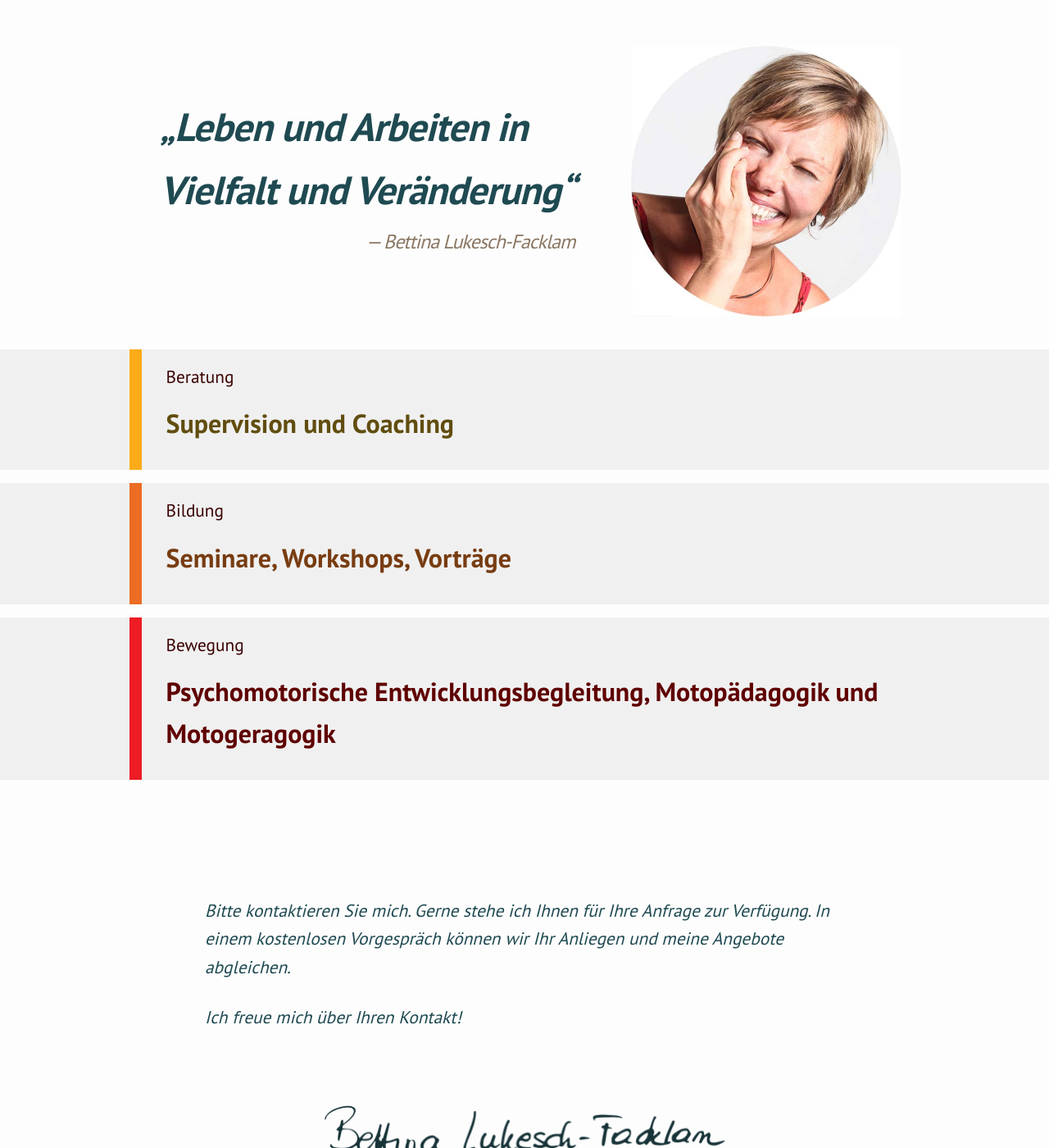
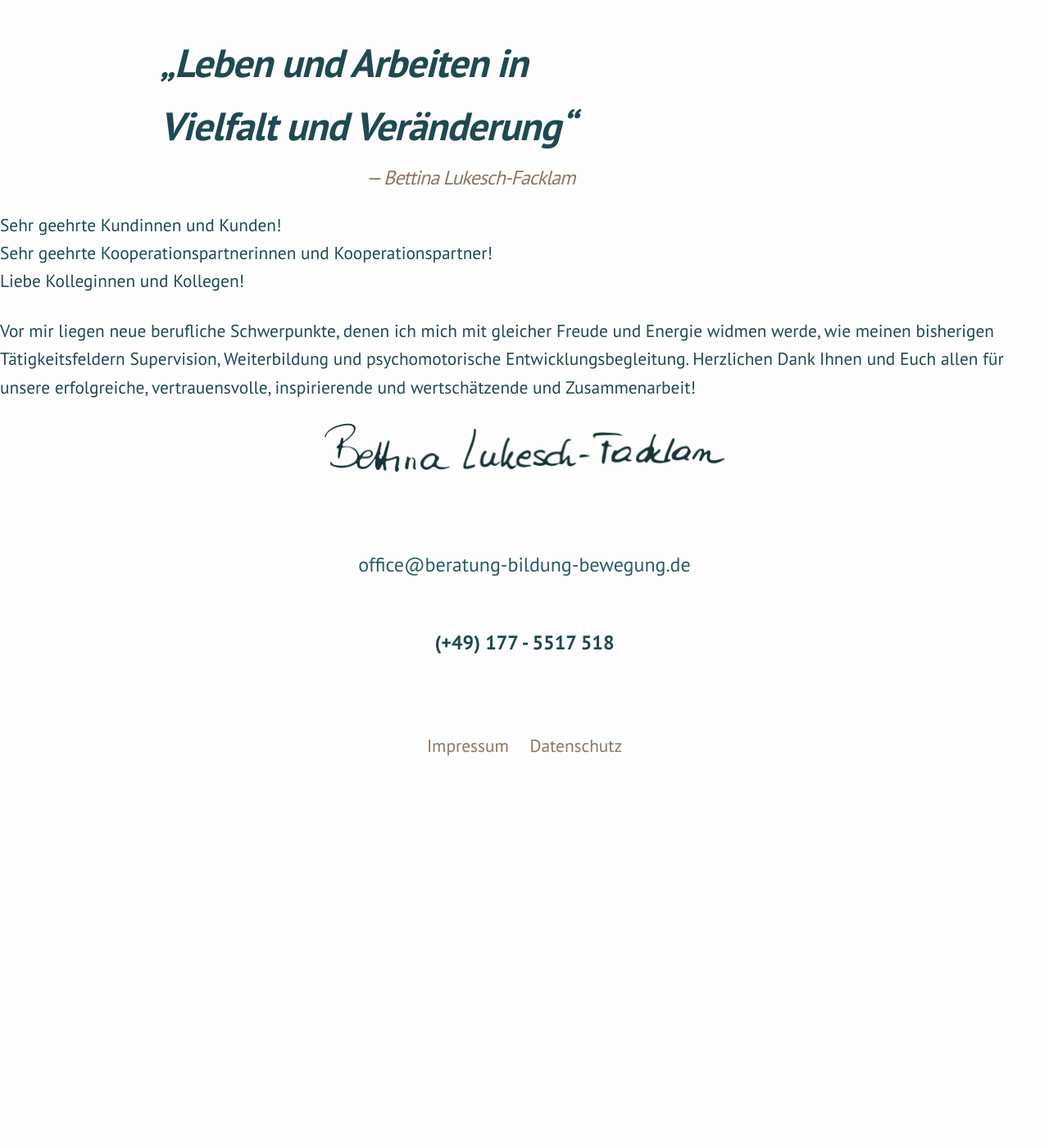
Before and after one commit to mimomoto/beratung-bildung-bewegung, a Jekyll site: the page docs/index.html, which Jekyll copies as it is, in a window 1280 px wide and 1400 px high, scrolled down 331 px. Shown: the whole window at 82% size. Built offline with Jekyll 4.4.1, drawn with Linux system fonts in a browser that asks for light colours; after the commit the page ends 1278 px from its top, so only the background shows below that; some of the changed text lies outside the part shown.

Commit message:
Add closing notice

```diff
--- a/docs/index.html
+++ b/docs/index.html
@@ -39,54 +39,9 @@
   </div>
 </header>
 
-<div class='container'>
-  <div class='topmenu text-center'>
 
 
-
-
-
-
-
-
-
-    <a href="/angebote/" class='menu-link '>Angebote</a>
-
-
-
-    <a href="/arbeitsweise-erfahrung/" class='menu-link '>Hintergrund</a>
-
-
-
-    <a href="/kundinnen/" class='menu-link '>KundInnen</a>
-
-
-
-    <a href="/bettina-lukesch-facklam/" class='menu-link '>Über mich</a>
-
-
-
-    <a href="/kontakt/" class='menu-link '>Kontakt</a>
-
-
-
-
-
-
-
-
-
-
-
-
-
-  </div>
-</div>
-
-
-
-  <section>
-    <section>
+<section>
   <div class='container'>
     <a href='/bettina-lukesch-facklam'>
       <section class='quote'>
@@ -96,144 +51,44 @@
           <cite>&mdash; Bettina Lukesch-Facklam</cite>
         </blockquote>
       </section>
-      <aside class='person'>
+      <!-- <aside class='person'>
         <img src='/img/bettina-lukesch-facklam.jpg' alt='Porträtfoto von Bettina Lukesch-Facklam' title='Bettina Lukesch-Facklam' />
-      </aside>
+      </aside> -->
       <div class='clear'></div>
     </a>
   </div>
 </section>
 
-<div>
-  <a href='/angebote/supervision-coaching/'>
-    <section class='bg-gray topic no-padding'>
-      <div class='container stripe-yellow'>
-        <h4>Beratung</h4>
-        <h3 class='dark-yellow'>Supervision und Coaching</h3>
-      </div>
-    </section>
-  </a>
+<section>
+  <p>
+    Sehr geehrte Kundinnen und Kunden!<br />
+    Sehr geehrte Kooperationspartnerinnen und Kooperationspartner!<br />
+    Liebe Kolleginnen und Kollegen!
+  </p>
 
-  <a href='/angebote/seminare-workshops/'>
-    <section class='bg-gray topic no-padding'>
-      <div class='container stripe-orange'>
-        <h4>Bildung</h4>
-        <h3 class='dark-orange'>Seminare, Workshops, Vorträge</h3>
-      </div>
-    </section>
-  </a>
+  <p>
+    Vor mir liegen neue berufliche Schwerpunkte, denen ich mich mit gleicher Freude und Energie widmen werde, wie meinen bisherigen Tätigkeitsfeldern Supervision, Weiterbildung und psychomotorische Entwicklungsbegleitung.
+    Herzlichen Dank  Ihnen und Euch allen für unsere erfolgreiche, vertrauensvolle, inspirierende und wertschätzende und Zusammenarbeit!
+  </p>
 
-  <a href='/angebote/psychomotorik/'>
-    <section class='bg-gray topic no-padding'>
-      <div class='container stripe-red'>
-        <h4>Bewegung</h4>
-        <h3 class='dark-red'>
-          Psychomotorische Entwicklungsbegleitung,
-          Motopädagogik und Motogeragogik
-        </h3>
-      </div>
-    </section>
-  </a>
-</div>
+  <p>
+    <img class='signature' src='/img/bettina-lukesch-facklam-signatur.png' alt='Signatur von Bettina Lukesch-Facklam' title='Bettina Lukesch-Facklam' /><br />
 
+    <a class='email' href='mailto:office@beratung-bildung-bewegung.de' title='Schicken Sie eine E-Mail direkt an Bettina Lukesch-Facklam'>office@beratung-bildung-bewegung.de</a>
+    <p class='phone'><b>(+49) 177 - 5517 518</b></p>
 
-  </section>
-
-
-    <footer class=' main-footer'>
-  <div class='container'>
-
-
-      <div class='paragraph'>
-        <p>
-          <i>
-            Bitte kontaktieren Sie mich. Gerne stehe ich Ihnen für Ihre Anfrage zur Verfügung.
-            In einem kostenlosen Vorgespräch können wir Ihr Anliegen und meine Angebote abgleichen.
-          </i>
-        </p>
-        <p>
-          <i>Ich freue mich über Ihren Kontakt!</i>
-        </p>
-      </div>
-      <img class='signature' src='/img/bettina-lukesch-facklam-signatur.png' alt='Signatur von Bettina Lukesch-Facklam' title='Bettina Lukesch-Facklam' />
-      <a class='email' href='mailto:office@beratung-bildung-bewegung.de' title='Schicken Sie eine E-Mail direkt an Bettina Lukesch-Facklam'>office@beratung-bildung-bewegung.de</a>
-      <p class='phone'><b>(+49) 177 - 5517 518</b></p>
-
-
-    <ul class='offersmenu'>
-  <li class='yellow'>
-    <a href='/angebote/supervision-coaching/' class=''>
-      <h4 class='dark-yellow'><b>Beratung</b> &middot; Supervision und Coaching</h4>
-    </a>
-  </li>
-
-  <li class='orange'>
-    <a href='/angebote/seminare-workshops/' class=''>
-      <h4 class='dark-orange'><b>Bildung</b> &middot; Seminare, Workshops, Vorträge</h4>
-    </a>
-  </li>
-
-  <li class='red'>
-    <a href='/angebote/psychomotorik/' class=''>
-      <h4 class='dark-red'>
-        <b>Bewegung</b> &middot; Psychomotorische Entwicklungsbegleitung,
-          Motopädagogik und Motogeragogik
-      </h4>
-    </a>
-  </li>
-</ul>
+  </p>
+</section>
 
 
     <div class='muted' href='/impressum'>
       <p class='muted'>
-        <a href='/' class='menu-link'>Startseite</a>
-
-
-
-
-
-
-
-
-
-    <a href="/angebote/" class='menu-link '>Angebote</a>
-
-
-
-    <a href="/arbeitsweise-erfahrung/" class='menu-link '>Hintergrund</a>
-
-
-
-    <a href="/kundinnen/" class='menu-link '>KundInnen</a>
-
-
-
-    <a href="/bettina-lukesch-facklam/" class='menu-link '>Über mich</a>
-
-
-
-    <a href="/kontakt/" class='menu-link '>Kontakt</a>
-
-
-
-
-
-
-
-
-
-
-
-
-
         <a href='/impressum/' class='menu-link'>Impressum</a>
         <a href='/datenschutz/' class='menu-link'>Datenschutz</a>
       </p>
-      <small class="text">Bettina Lukesch-Facklam bietet Supervision, Coaching,<br /> Seminare, Workshops und psychomotorische Entwicklungsbegleitung<br /> in Deutschland und Österreich an.
-</p>
-    </a>
-  </div>
-</footer>
+
+      <!-- <small class="text">Bettina Lukesch-Facklam bietet Supervision, Coaching,<br /> Seminare, Workshops und psychomotorische Entwicklungsbegleitung<br /> in Deutschland und Österreich an. -->
+    </div>
 
   </body>
 </html>
--- a/docs/kontakt/index.html
+++ b/docs/kontakt/index.html
@@ -104,7 +104,7 @@
 
 <h3 id="adresse">Adresse</h3>
 
-<p>Emmastrasse 189<br />
+<p>Emmastrasse 205<br />
 D-28213 Bremen</p>
 
   </section>
```
Also changed, not shown: _includes/_old/6-contact.md (renamed from 6-contact.md, +1 -1 lines), docs/impressum/index.html (+2 -2 lines), impressum.md (+2 -2 lines), index.html (+20 -4 lines), _includes/_old/1-1-beratung.md (renamed from 1-1-beratung.md), _includes/_old/1-2-bildung.md (renamed from 1-2-bildung.md), _includes/_old/1-3-bewegung.md (renamed from 1-3-bewegung.md), _includes/_old/2-hintergrund.md (renamed from 2-hintergrund.md), _includes/_old/3-kundinnen.md (renamed from 3-kundinnen.md), _includes/_old/5-about.md (renamed from 5-about.md), docs/___old/angebote/index.html (renamed from docs/angebote/index.html), docs/___old/angebote/psychomotorik/index.html (renamed from docs/angebote/psychomotorik/index.html), docs/___old/angebote/seminare-workshops/index.html (renamed from docs/angebote/seminare-workshops/index.html), docs/___old/angebote/supervision-coaching/index.html (renamed from docs/angebote/supervision-coaching/index.html), 3 more files.
